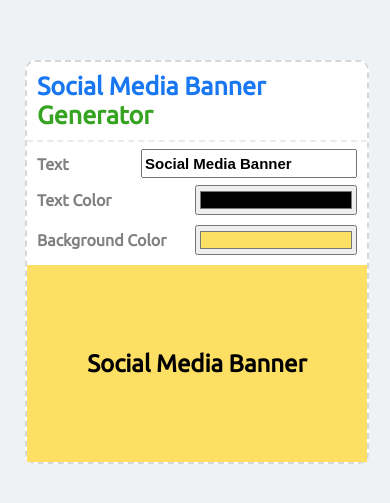
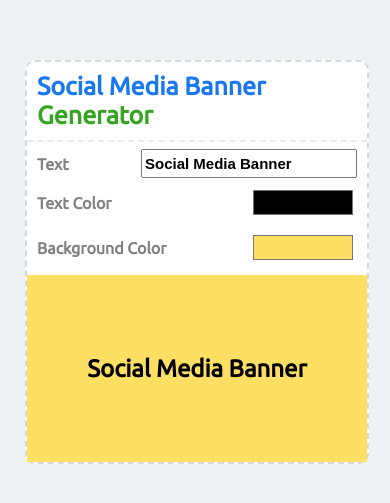
Before and after one commit to stephin007/banner_generator, a React (Create React App) app: page / in a window 390 px wide. Shown: the part 175-678 px from the top of the page. Built offline with nearby package versions, Linux system fonts and the light colour scheme.

Commit message:
fixed mobile view color picker

```diff
--- a/src/App.css
+++ b/src/App.css
@@ -100,6 +100,18 @@ body {
     width: 200px;
   }
 
+ .blog-banner-tools-color input, .blog-banner-tools-bg-color input{
+  -webkit-appearance: none;
+  -moz-appearance: none;
+  appearance: none;
+  width: 50% !important;
+  height: 35px;
+  background-color: transparent;
+  border: none;
+  border-radius: 5px;
+  cursor: pointer;
+  }
+
   .blog-banner-tools-text input, .blog-banner-tools-color input, .blog-banner-tools-bg-color input{
     width: 100%;
   }
```
